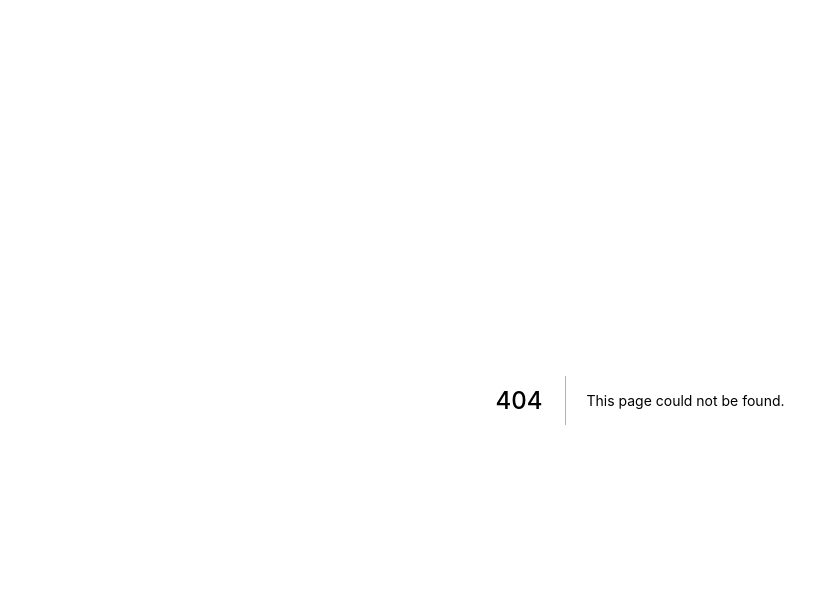
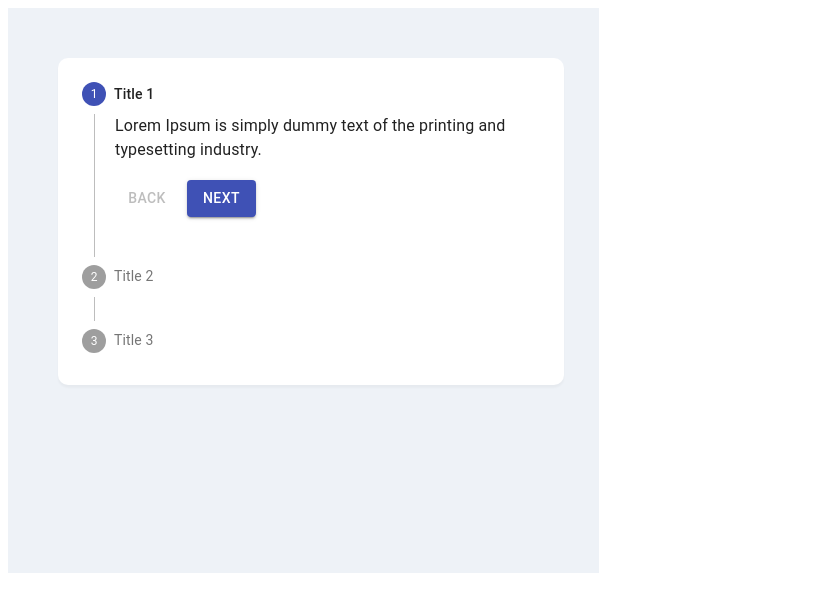
Before and after one commit to KarthikHebbarMN/SocketWebClient, a Next.js app: page /Components/Userflow/progress in a window 1280 px wide. Before the commit this address had no page. Shown: the top 612 px of the page, without its empty margins (0-839 px from the left). Built offline with nearby package versions, Linux system fonts and the light colour scheme.

Commit message:
Rename Commit

```diff
--- /dev/null
+++ b/pages/Components/Userflow/progress.js
@@ -0,0 +1,115 @@
+import React from 'react'
+import { makeStyles } from '@material-ui/core/styles';
+import Stepper from '@material-ui/core/Stepper';
+import Step from '@material-ui/core/Step';
+import StepLabel from '@material-ui/core/StepLabel';
+import StepContent from '@material-ui/core/StepContent';
+import Button from '@material-ui/core/Button';
+import Paper from '@material-ui/core/Paper';
+import Typography from '@material-ui/core/Typography';
+
+const useStyles = makeStyles((theme) => ({
+  root: {
+    width: '40%',
+    paddingTop : '50px',
+    paddingLeft : '50px',
+    paddingRight : '35px',
+    paddingBottom : '35px',
+    height : '60vh'
+  },
+  button: {
+    marginTop: theme.spacing(1),
+    marginRight: theme.spacing(1),
+  },
+  actionsContainer: {
+    paddingTop : '10px',
+    marginBottom: theme.spacing(2),
+  },
+  resetContainer: {
+    padding: theme.spacing(3),
+  },
+  circle : {
+    backgroundColor : '#000'
+  }
+}));
+
+function getSteps() {
+  return ['Title 1', 'Title 2', 'Title 3'];
+}
+function getStepContent(step) {
+  switch (step) {
+    case 0:
+      return `Lorem Ipsum is simply dummy text of the printing and typesetting industry.`;
+    case 1:
+      return 'Lorem Ipsum is simply dummy text of the printing and typesetting industry.';
+    case 2:
+      return `Lorem Ipsum is simply dummy text of the printing and typesetting industry.`;
+    default:
+      return 'Unknown step';
+  }
+}
+
+
+export default function App() {
+  const classes = useStyles();
+  const [activeStep, setActiveStep] = React.useState(0);
+  const steps = getSteps();
+
+
+  const handleNext = () => {
+    setActiveStep((prevActiveStep) => prevActiveStep + 1);
+  };
+
+  const handleBack = () => {
+    setActiveStep((prevActiveStep) => prevActiveStep - 1);
+  };
+
+  const handleReset = () => {
+    setActiveStep(0);
+  };
+
+
+  return (
+      <div className={classes.root}  style = {{backgroundColor : '#EEF2F7'}}>
+      <Stepper activeStep={activeStep} orientation="vertical" style = {{backgroundColor : '#fff', boxShadow : ' 0 2.8px 2.2px rgba(0, 0, 0, 0.034)', borderRadius : '10px'}}>
+        {steps.map((label, index) => (
+          <Step key={label}>
+            <StepLabel>{label}</StepLabel>
+            <StepContent>
+              <Typography>{getStepContent(index)}</Typography>
+              <div className={classes.actionsContainer}>
+                <div>
+                  <Button
+                    disabled={activeStep === 0}
+                    onClick={handleBack}
+                    className={classes.button}
+                  >
+                    Back
+                  </Button>
+                  <Button
+                    variant="contained"
+                    color="primary"
+                    onClick={handleNext}
+                    className={classes.button}
+                  >
+                    {activeStep === steps.length - 1 ? 'Finish' : 'Next'}
+                  </Button>
+                </div>
+              </div>
+            </StepContent>
+          </Step>
+        ))}
+      </Stepper>
+      {activeStep === steps.length && (
+        <Paper square elevation={0} className={classes.resetContainer}>
+          <Typography>All steps completed - you&apos;re finished</Typography>
+          <Button onClick={handleReset} className={classes.button}>
+            Reset
+          </Button>
+        </Paper>
+      )}
+    </div>
+
+
+  );
+}
```
